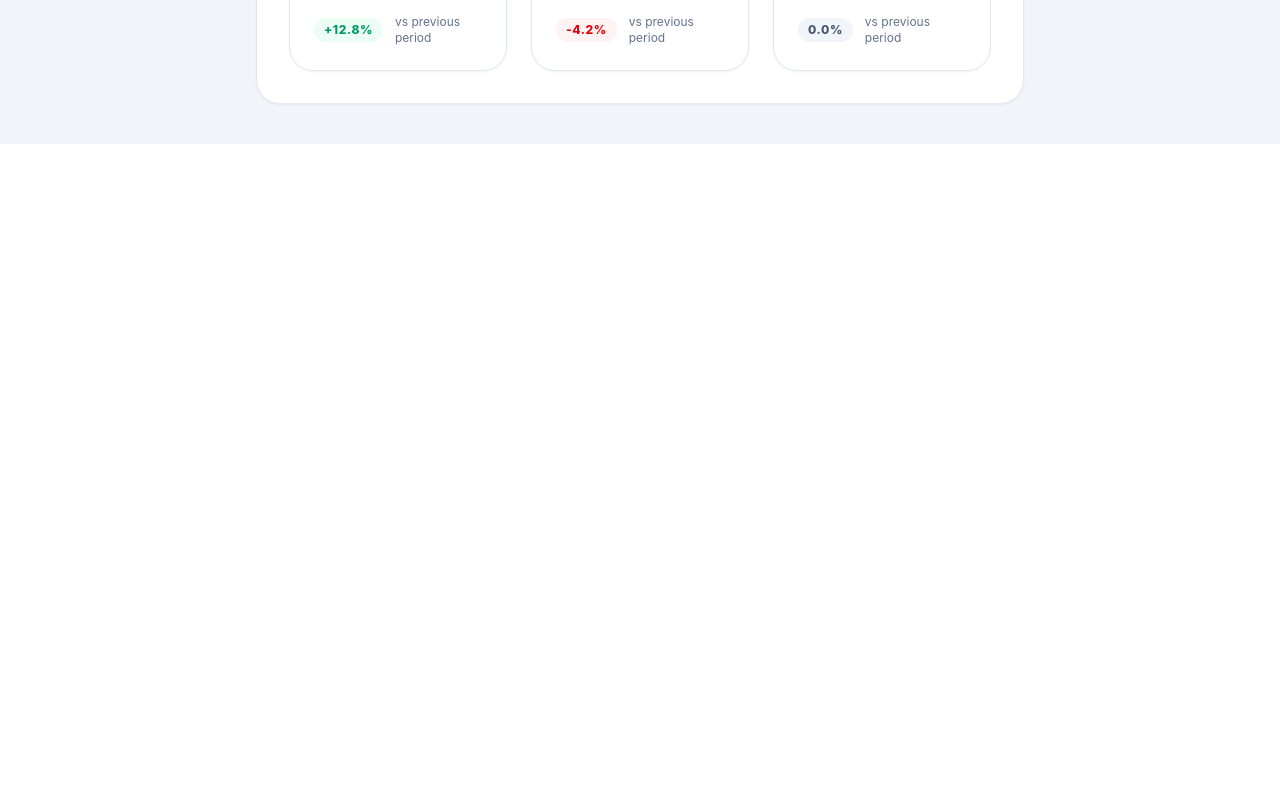
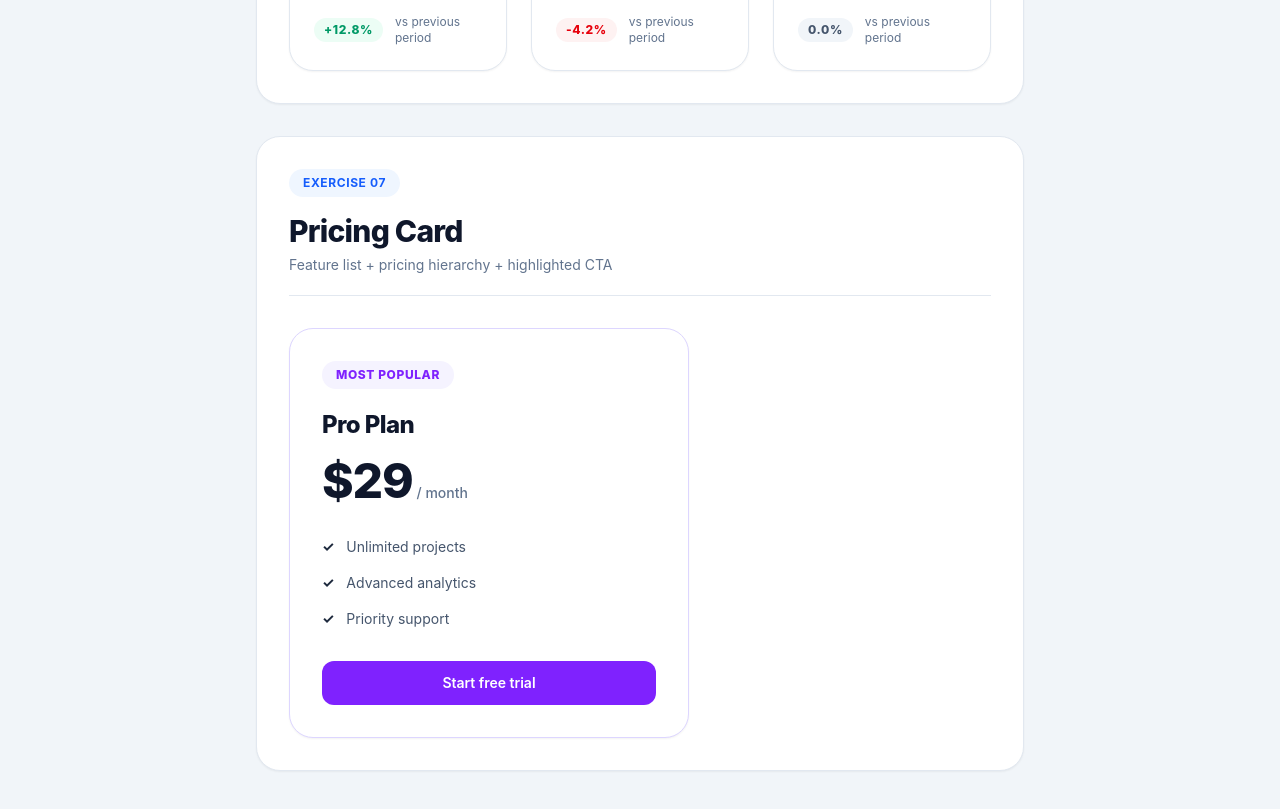
Before and after one commit to RenanNunesz10/tailwind-css, a React (Vite) app: page / in a window 1280 px wide. Shown: the part 3380-4189 px from the top of the page. Before the commit the page ends 3524 px from the top, so only its background shows below. Built offline with nearby package versions, Linux system fonts and the light colour scheme.

Commit message:
feat: add PricingCard component and Ex07PricingCard exercise; update App component to include PricingCard

```diff
--- a/src/App.jsx
+++ b/src/App.jsx
@@ -4,6 +4,7 @@ import { Ex03ProfileCard } from "./exercises/Ex03ProfileCard";
 import { Ex04ProductCard } from "./exercises/Ex04ProductCard";
 import { Ex05LoginForm } from "./exercises/Ex05LoginForm";
 import { Ex06KpiCard } from "./exercises/Ex06KpiCard";
+import { Ex07PricingCard } from "./exercises/Ex07PricingCard";
 
 export default function App() {
   return (
@@ -14,6 +15,7 @@ export default function App() {
       <Ex04ProductCard />
       <Ex05LoginForm />
       <Ex06KpiCard />
+      <Ex07PricingCard />
     </main>
   );
 }
--- a/src/components/ui/Badge.jsx
+++ b/src/components/ui/Badge.jsx
@@ -2,12 +2,11 @@ const variants = {
   info: "bg-blue-50 text-blue-600",
   success: "bg-emerald-50 text-emerald-600",
   warning: "bg-amber-50 text-amber-600",
+  violet: "bg-violet-50 text-violet-600",
 };
 
 export function Badge({ children, variant = "info" }) {
-  const baseClasses =
-    "inline-flex items-center justify-center rounded-full px-3.5 py-1.5 text-xs font-extrabold uppercase tracking-wider";
-
+  const baseClasses = "inline-flex items-center justify-center rounded-full px-3.5 py-1.5 text-xs font-extrabold uppercase tracking-wider";
   const variantClasses = variants[variant] || variants.info;
 
   return (
--- a/src/components/ui/Button.jsx
+++ b/src/components/ui/Button.jsx
@@ -1,32 +1,17 @@
 const variants = {
-  primary:
-    "bg-blue-600 text-white hover:bg-blue-700 active:bg-blue-800 focus-visible:ring-blue-600",
-  secondary:
-    "bg-slate-200 text-slate-900 hover:bg-slate-300 active:bg-slate-300/90 focus-visible:ring-slate-400",
-  danger:
-    "bg-red-600 text-white hover:bg-red-700 active:bg-red-800 focus-visible:ring-red-600",
-  dark:
-    "bg-slate-900 text-white hover:bg-slate-800 active:bg-slate-950 focus-visible:ring-slate-900",
+  primary: "bg-blue-600 text-white hover:bg-blue-700 active:bg-blue-800 focus-visible:ring-blue-600",
+  secondary: "bg-slate-200 text-slate-900 hover:bg-slate-300 active:bg-slate-300/90 focus-visible:ring-slate-400",
+  danger: "bg-red-600 text-white hover:bg-red-700 active:bg-red-800 focus-visible:ring-red-600",
+  dark: "bg-slate-900 text-white hover:bg-slate-800 active:bg-slate-950 focus-visible:ring-slate-900",
+  violet: "bg-violet-600 text-white hover:bg-violet-700 active:bg-violet-800 focus-visible:ring-violet-600",
 };
 
-export function Button({
-  children,
-  variant = "primary",
-  disabled = false,
-  type = "button",
-  className = "",
-}) {
-  const baseClasses =
-    "inline-flex h-11 min-w-[100px] cursor-pointer items-center justify-center rounded-xl px-5 text-sm font-semibold transition-colors duration-150 focus-visible:outline-none focus-visible:ring-2 focus-visible:ring-offset-2 disabled:pointer-events-none disabled:cursor-not-allowed disabled:bg-slate-300 disabled:text-slate-500";
-
+export function Button({ children, variant = "primary", disabled = false, type = "button", className = "" }) {
+  const baseClasses = "inline-flex h-11 min-w-[100px] cursor-pointer items-center justify-center rounded-xl px-5 text-sm font-semibold transition-colors duration-150 focus-visible:outline-none focus-visible:ring-2 focus-visible:ring-offset-2 disabled:pointer-events-none disabled:cursor-not-allowed disabled:bg-slate-300 disabled:text-slate-500";
   const variantClasses = variants[variant] || variants.primary;
 
   return (
-    <button
-      type={type}
-      disabled={disabled}
-      className={`${baseClasses} ${variantClasses} ${className}`}
-    >
+    <button type={type} disabled={disabled} className={`${baseClasses} ${variantClasses} ${className}`}>
       {children}
     </button>
   );
--- /dev/null
+++ b/src/components/ui/PricingCard.jsx
@@ -0,0 +1,54 @@
+import { Badge } from "./Badge";
+import { Button } from "./Button";
+
+export function PricingCard({
+  name,
+  price,
+  period,
+  features = [],
+  highlighted = false,
+  badge,
+}) {
+  return (
+    <article
+      className={`w-full max-w-[400px] rounded-3xl border bg-white p-8 shadow-xs transition-shadow hover:shadow-md ${
+        highlighted ? "border-violet-200" : "border-slate-200"
+      }`}
+    >
+      {badge && (
+        <div className="mb-5">
+          <Badge variant="violet">{badge}</Badge>
+        </div>
+      )}
+
+      <h2 className="text-2xl font-extrabold tracking-tight text-slate-900">
+        {name}
+      </h2>
+
+      <div className="mt-4 flex items-baseline gap-1">
+        <strong className="text-5xl font-extrabold tracking-tight text-slate-900">
+          {price}
+        </strong>
+        <span className="text-sm font-medium text-slate-500">{period}</span>
+      </div>
+
+      <ul className="mt-8 space-y-4">
+        {features.map((feature, index) => (
+          <li key={index} className="flex items-center gap-3 text-sm text-slate-600">
+            <span className="text-sm font-bold text-slate-800">✓</span>
+            {feature}
+          </li>
+        ))}
+      </ul>
+
+      <Button
+        variant={highlighted ? "violet" : "primary"}
+        className="mt-8 w-full"
+      >
+        Start free trial
+      </Button>
+    </article>
+  );
+}
+
+export default PricingCard;
--- /dev/null
+++ b/src/exercises/Ex07PricingCard.jsx
@@ -0,0 +1,27 @@
+import { ExerciseWrapper } from "../components/layout/ExerciseWrapper";
+import { PricingCard } from "../components/ui/PricingCard";
+
+export function Ex07PricingCard() {
+  return (
+    <ExerciseWrapper
+      number="07"
+      title="Pricing Card"
+      subtitle="Feature list + pricing hierarchy + highlighted CTA"
+    >
+      <PricingCard
+        name="Pro Plan"
+        price="$29"
+        period="/ month"
+        features={[
+          "Unlimited projects",
+          "Advanced analytics",
+          "Priority support",
+        ]}
+        highlighted={true}
+        badge="MOST POPULAR"
+      />
+    </ExerciseWrapper>
+  );
+}
+
+export default Ex07PricingCard;
```
